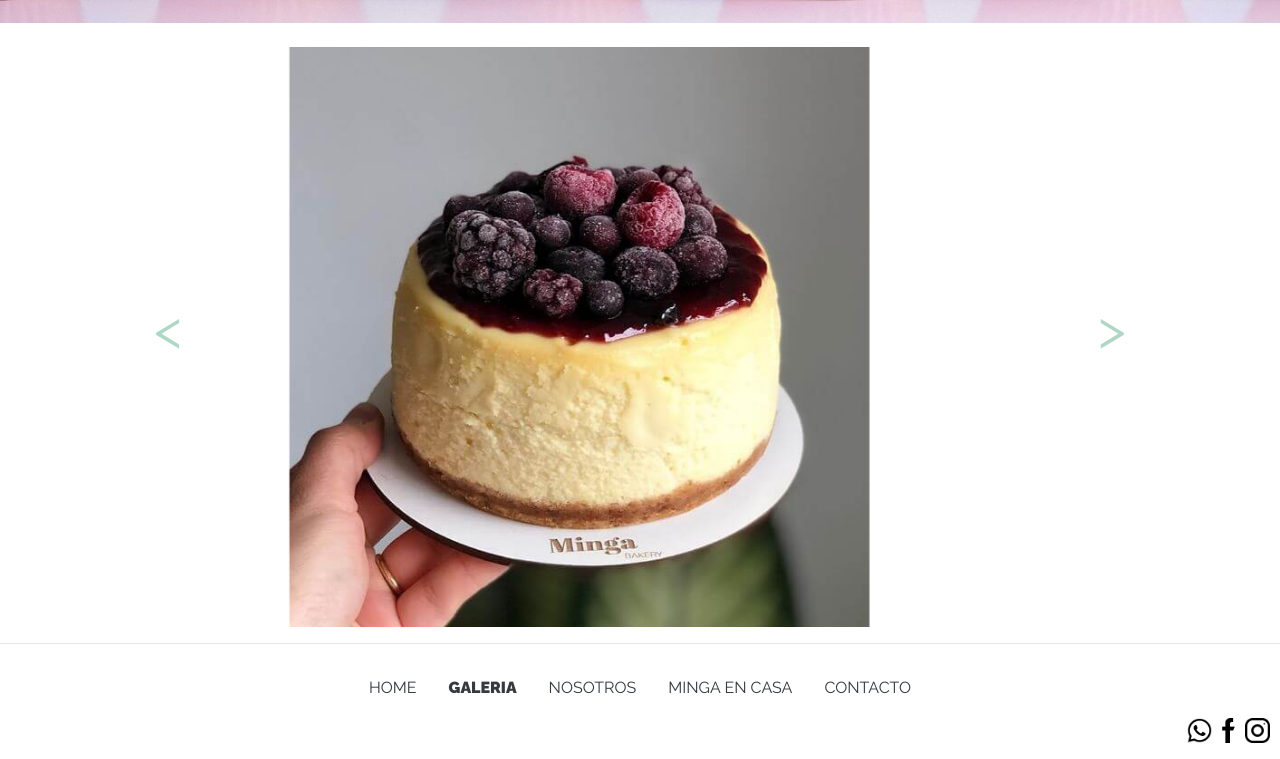
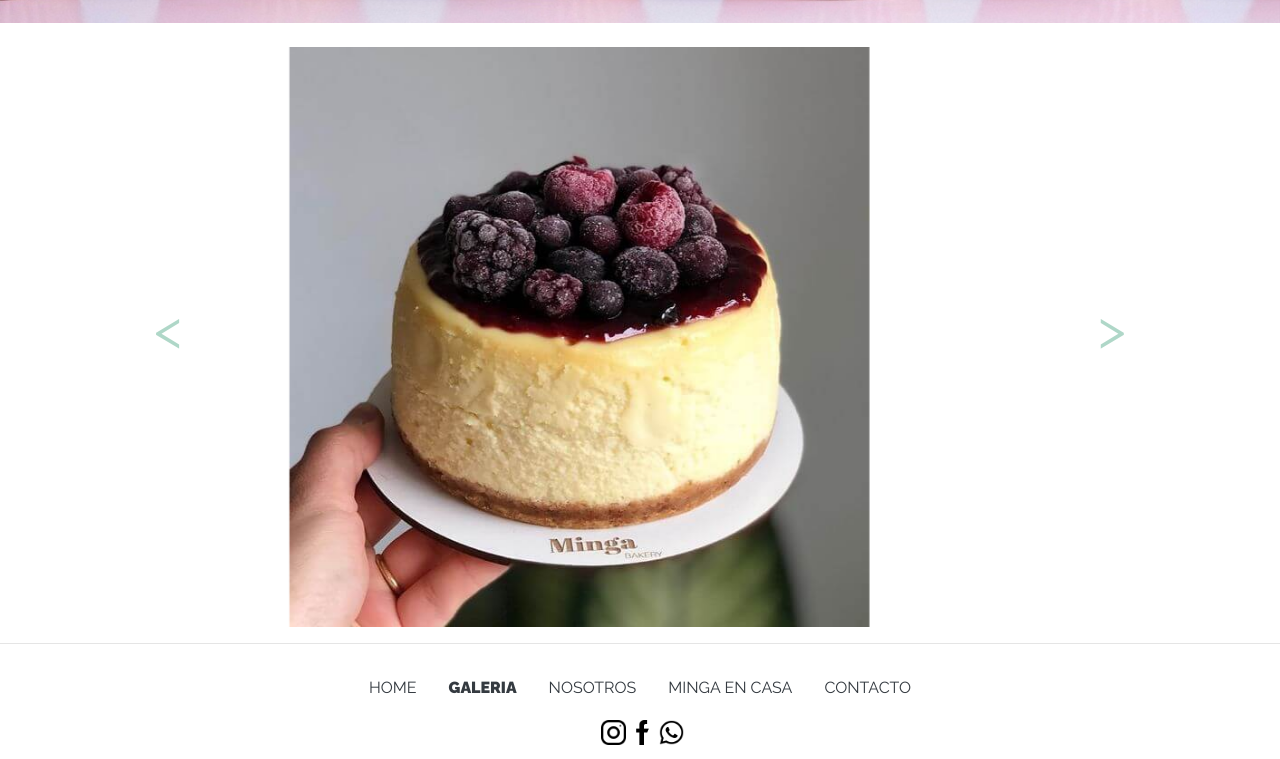
Before and after one commit to fdominguez88/minga_bakery, a website: page pages/gallery.html in a window 1280 px wide. Shown: the part 374-1133 px from the top of the page. Drawn offline with nearby package versions, Linux system fonts and the light colour scheme.

Commit message:
centrados todos los logos de social networks y ajustado banner index

```diff
--- a/pages/gallery.html
+++ b/pages/gallery.html
@@ -107,17 +107,24 @@
 			    </div>
   			</div>
 		</nav>
-		<span class="socialNetworkLogo" style="padding-right: 10px">
-			<a href="http://www.instagram.com/mingabakery" target="_blank">
-				<img src="../img/social/ig_logo.png" alt="Instagram" class="socialNetworkLogo socialNetworkLogoFondo socialNetworkLogo__ig" align="right">
-			</a>
-			<a href="https://www.facebook.com/mingaworks" target="_blank">
-				<img src="../img/social/fb_logo.png" alt="Facebook" class="socialNetworkLogo socialNetworkLogo__fb" align="right">
-			</a>
-			<a href="http://wa.me/message/KN4OQITULIJQL1" target="_blank">
-				<img src="../img/social/wa_logo.png" alt="WhatsApp" class="socialNetworkLogo socialNetworkLogo__wa" align="right">
-			</a>
-		</span>
+		<div class="centrarSocialNetwork">
+			<span class="socialNetworkLogo">
+				<a href="http://www.instagram.com/mingabakery" target="_blank">
+					<img src="../img/social/ig_logo.png" alt="Instagram" class="socialNetworkLogo socialNetworkLogoFondo socialNetworkLogo__ig">
+				</a>
+			</span>
+			<span class="socialNetworkLogo">
+				<a href="https://www.facebook.com/mingaworks" target="_blank">
+					<img src="../img/social/fb_logo.png" alt="Facebook" class="socialNetworkLogo socialNetworkLogo__fb">
+				</a>
+			</span>
+			<span class="socialNetworkLogo">
+				<a href="http://wa.me/message/KN4OQITULIJQL1" target="_blank">
+					<img src="../img/social/wa_logo.png" alt="WhatsApp" class="socialNetworkLogo socialNetworkLogo__wa">
+				</a>
+			</span>
+		</div>
+
 	</footer>
 
 	<!-- jQuery, Popper.js, and Bootstrap JS-->
--- a/scss/_imagenes.scss
+++ b/scss/_imagenes.scss
@@ -14,6 +14,14 @@
     margin-right: 10px;
 }
 
+.centrarSocialNetwork {
+    display: flex;
+    flex-direction: row;
+    align-items: center;
+    justify-content: center;
+    width: 100%;
+}
+
 .bannerNosotros {
     background-image: url(../img/cupcakeBanner2.jpg);
     height: 250px;
@@ -26,6 +34,27 @@
     background-image: url(../img/cupcakeBanner.png);
     background-repeat: no-repeat;
     background-size: cover;
+    height: calc(100vh - 126px)
+}
+
+//Media Query foto Index
+
+/* 992px o menos */
+@media screen and (max-width: 992px) {
+    .bannerIndex {
+    background-image: url(../img/cupcakeBanner.png);
+    background-repeat: no-repeat;
+    background-size: cover;
+    }
+}
+
+  /* 600px o menos */
+@media screen and (max-width: 600px) {
+.bannerIndex {
+    background-image: url(../img/cupcakeBanner.png);
+    background-repeat: no-repeat;
+    background-size: cover;
+    }
 }
 
 .bannerMinga {
```
Also changed, not shown: index.html (+14 -8 lines), pages/about_us.html (+15 -8 lines), pages/bake_at_home.html (+18 -11 lines), pages/contact.html (+18 -11 lines), css/styles.css.
